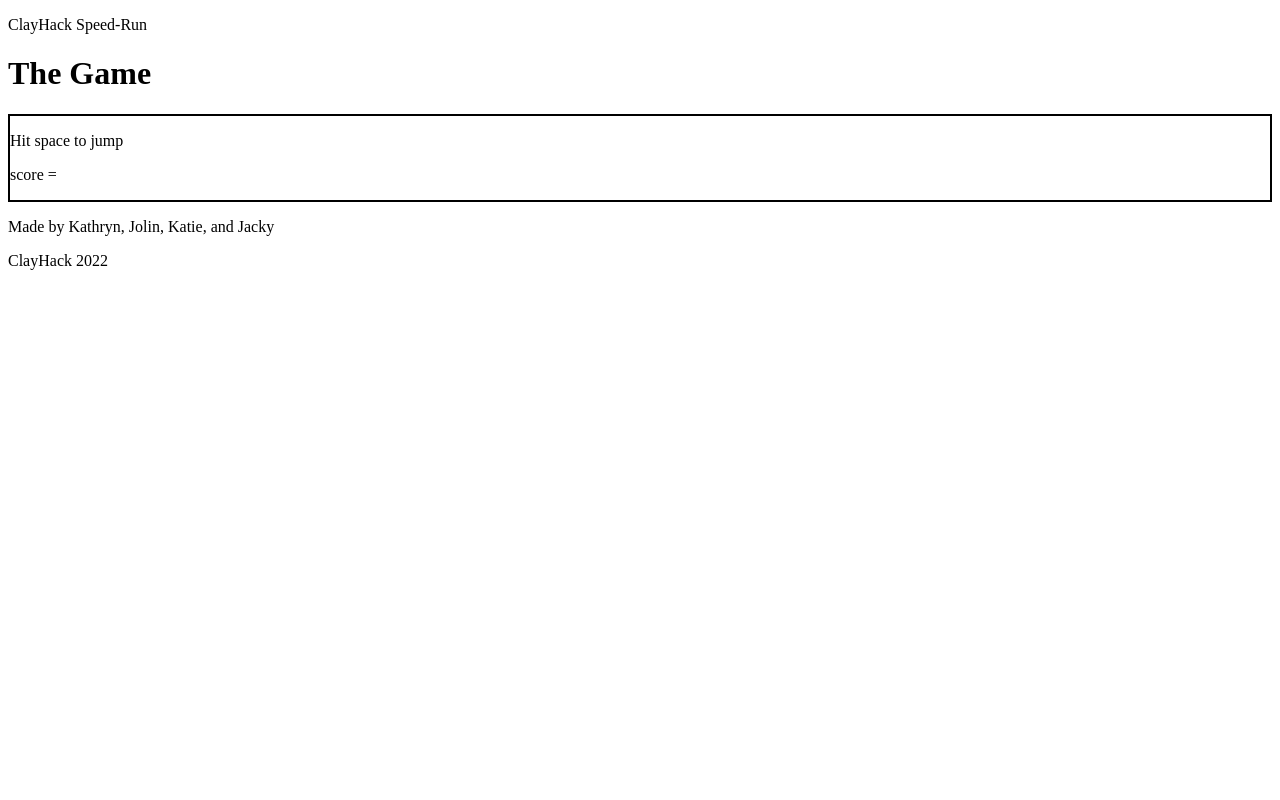
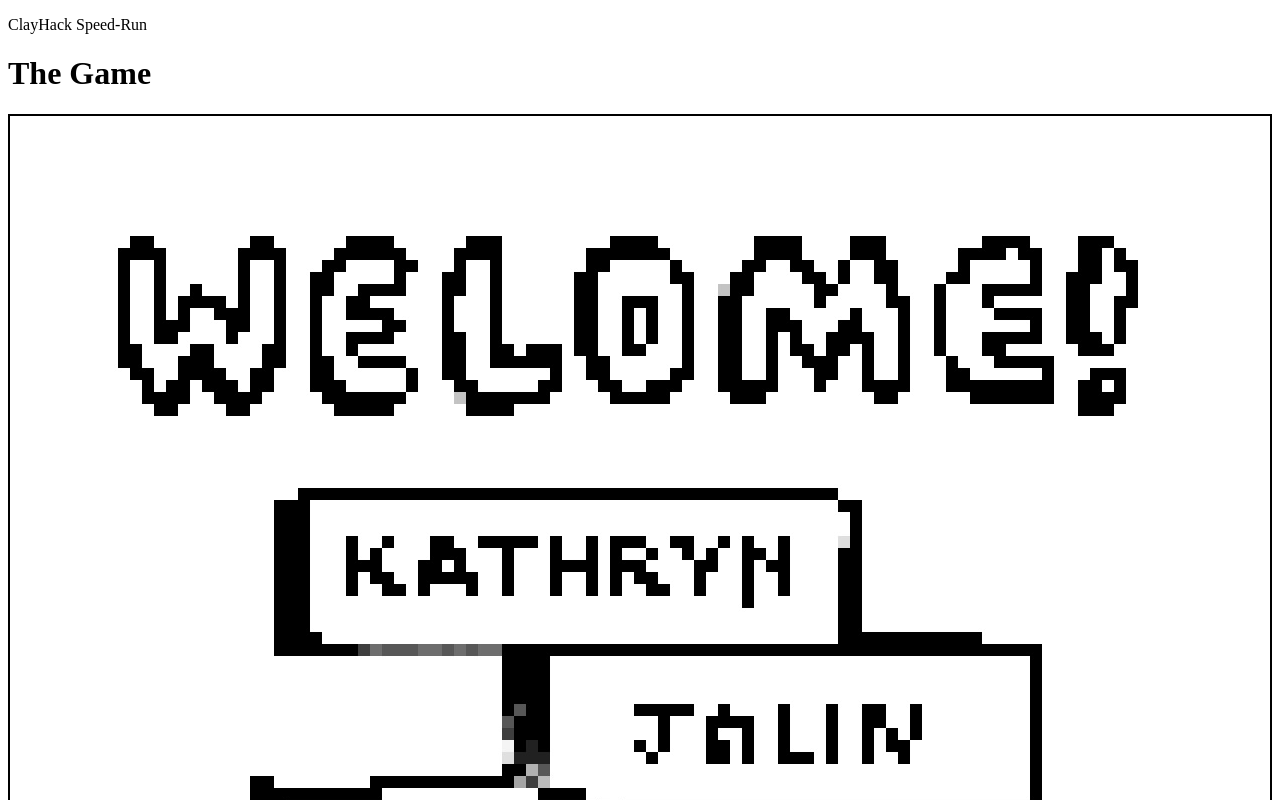
Before and after one commit to jq2472/ClayHack-Speed-Run, a plain HTML site: page index.html in a window 1280 px wide. Shown: the top 800 px of the page. Drawn offline with Linux system fonts and the light colour scheme.

Commit message:
added titlescreen to gamebox div

```diff
--- a/index.html
+++ b/index.html
@@ -7,10 +7,13 @@
         <meta name="viewport" content="width=device-width, initial-scale=1">
     </head>
     <body>
-        <header><p id="pagetitle">ClayHack Speed-Run</p></header>
+        <header><p id="pagetitle">ClayHack Speed-Run</p>
+        </header>
         <main>
             <h1>The Game</h1>
             <div id="gamebox">
+                <img src="titlescreen.png">
+                <!-- Then will contain image of background -->
                 <p>Hit space to jump</p>
                 <p>score = </p> <!-- Will display the score -->
             </div>
```
